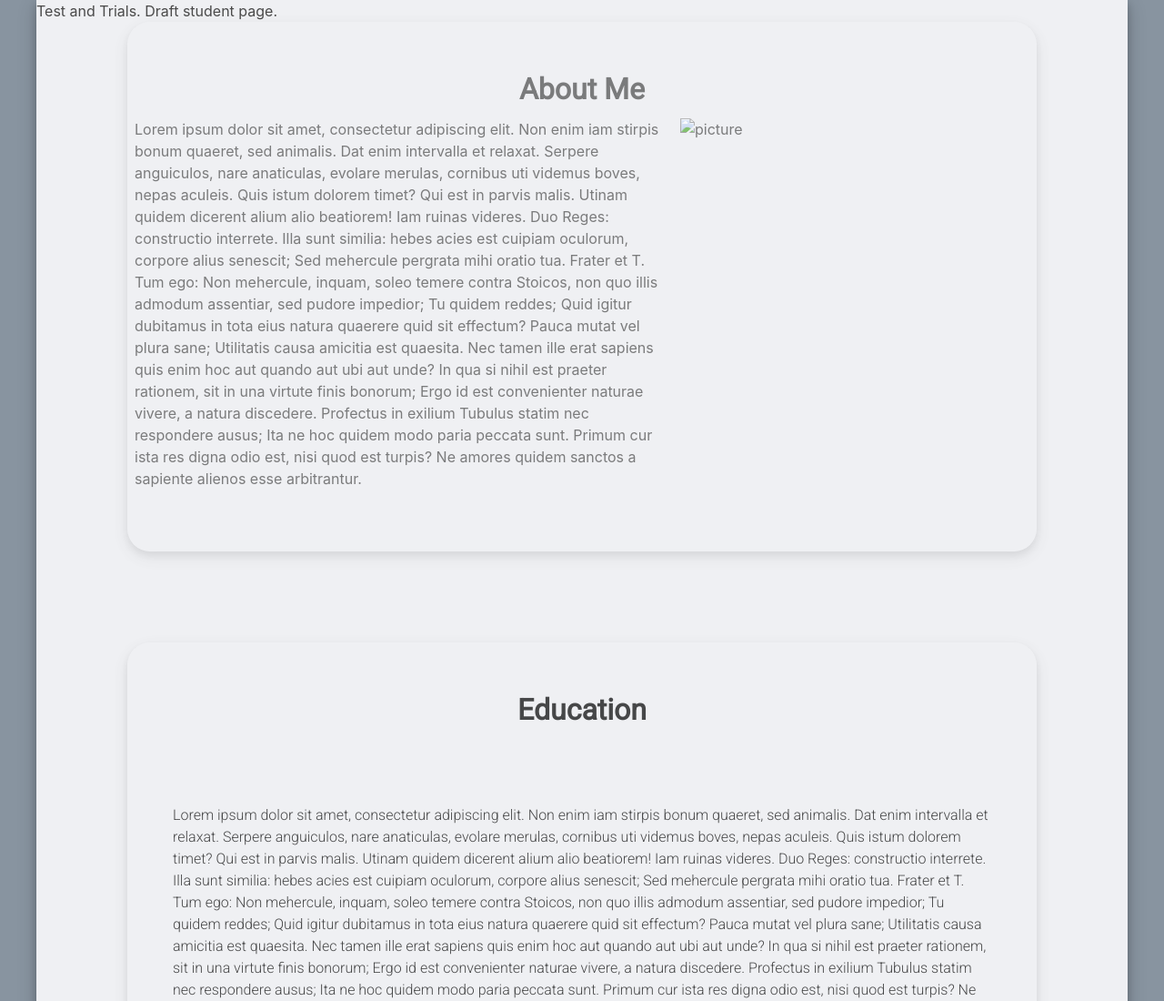
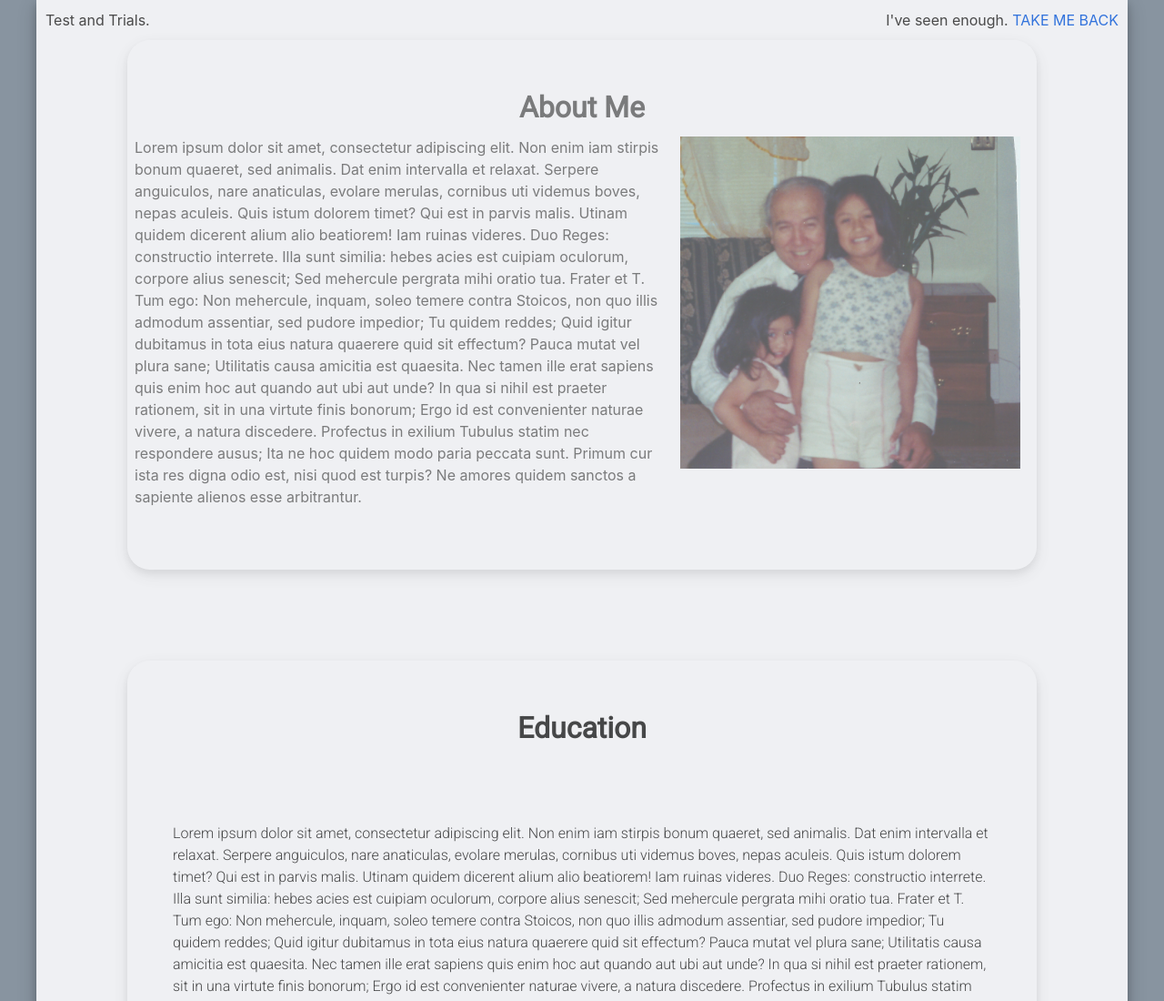
Before and after one commit to analeaRN/analeaRN.github.io, a plain HTML site: page week0/student-website.html in a window 1280 px wide. Shown: the top 1100 px of the page at 91% size. Drawn offline with nearby package versions, Linux system fonts and the light colour scheme.

Commit message:
added student page

```diff
--- a/week0/student-website.html
+++ b/week0/student-website.html
@@ -1,18 +1,13 @@
 <!DOCTYPE html>
 <html lang="en">
+
 <head>
   <meta charset="UTF-8" />
   <meta name="viewport" content="width=device-width, initial-scale=1.0" />
   <title>Student profile</title>
-    <link
-      rel="stylesheet"
-      href="https://cdnjs.cloudflare.com/ajax/libs/bulma/0.7.0/css/bulma.min.css"
-    />
+  <link rel="stylesheet" href="https://cdnjs.cloudflare.com/ajax/libs/bulma/0.7.0/css/bulma.min.css" />
   <link rel="preconnect" href="https://fonts.gstatic.com" />
-    <link
-      href="https://fonts.googleapis.com/css2?family=Roboto:wght@300;400&display=swap"
-      rel="stylesheet"
-    />
+  <link href="https://fonts.googleapis.com/css2?family=Roboto:wght@300;400&display=swap" rel="stylesheet" />
   <style>
     html,
     body {
@@ -20,6 +15,24 @@
       margin: 0px;
       padding-bottom: 20px;
     }
+
+    .header {
+
+      display: inline-flex;
+      /* This did nothing... */
+      justify-content: space-between;
+      flex-grow: inherit;
+      width: 100%;
+
+    }
+
+    .header-item {
+      padding: 10px;
+      /* justify-content: space-between; */
+      /* background-color: aqua;
+      border: 1px solid black; */
+    }
+
     #app {
       padding-bottom: 20px;
       margin: 0px;
@@ -121,13 +134,17 @@
     }
   </style>
 </head>
+
 <body>
   <div id="app">
     <div class="page">
       <div class="header">
-          <p>
-              Test and Trials. Draft student page.
-          </p>
+        <div class="header-item">
+          Test and Trials.
+        </div>
+        <div class="header-item">
+          I've seen enough. <a href="./../index.html">TAKE ME BACK</a>
+        </div>
       </div>
 
       <div class="menu-container">
@@ -154,11 +171,7 @@
             Primum cur ista res digna odio est, nisi quod est turpis? Ne
             amores quidem sanctos a sapiente alienos esse arbitrantur.
           </p>
-            <img
-              class="menu-item2"
-              alt="picture"
-              src="./photos/Dad-me-and-sheri.JPG"
-            />
+          <img class="menu-item2" alt="picture" src="./../photos/Dad-me-and-sheri.JPG" />
         </div>
       </div>
 
@@ -289,4 +302,5 @@
     </div>
   </div>
 </body>
+
 </html>
```
Also changed, not shown: index.html (+17 -4 lines). Lines whose indentation alone changed are shown as unchanged.
